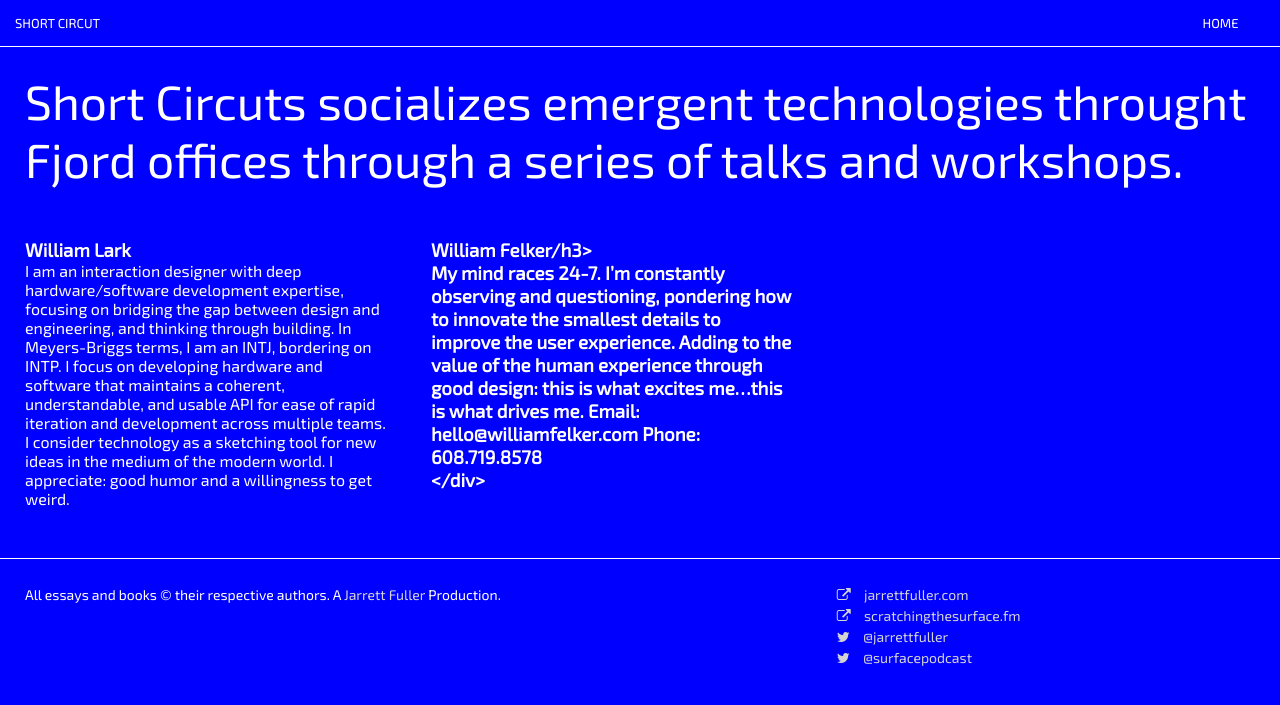
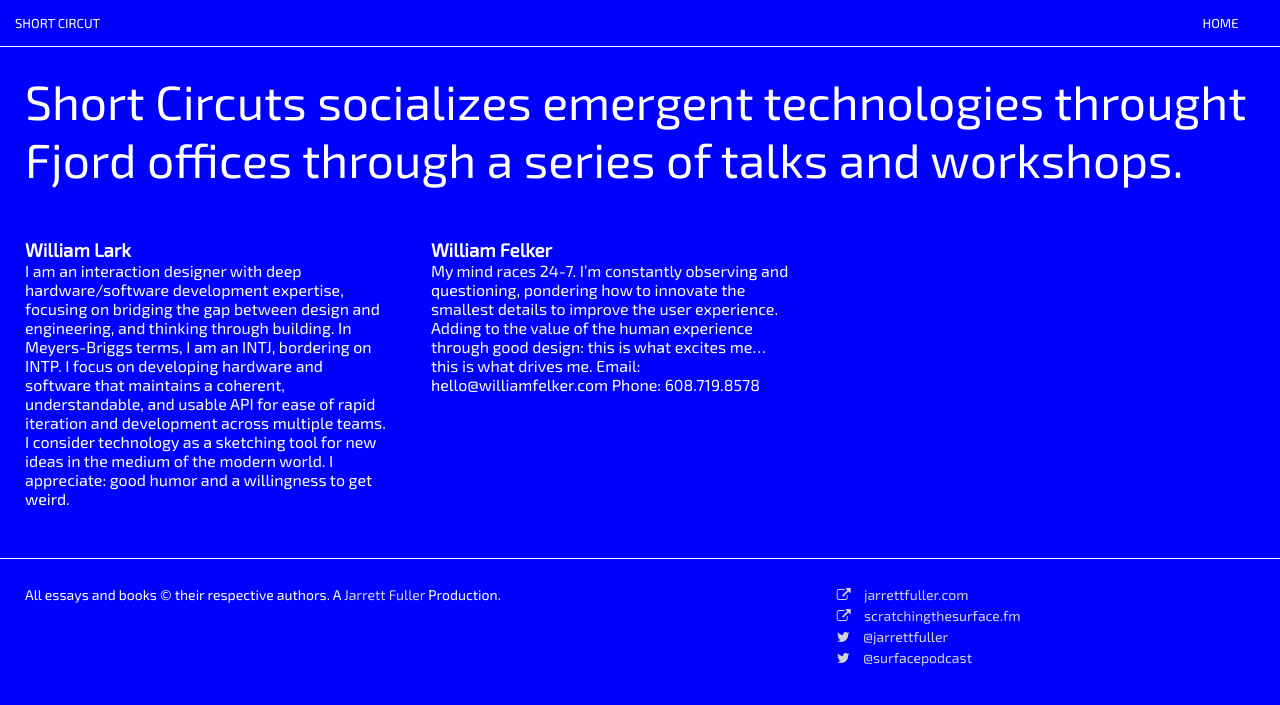
Before and after one commit to fjordsf/short.circuit, a Jekyll site: the page built from about.md, in a window 1280 px wide. Shown: the top 705 px of the page. Built offline with Jekyll 4.4.1, drawn with Linux system fonts in a browser that asks for light colours.

Commit message:
Fixed missing <

```diff
--- a/about.md
+++ b/about.md
@@ -18,7 +18,7 @@ I appreciate: good humor and a willingness to get weird.
 </div>
 
 <div class="bio">
-<h3>William Felker/h3>
+<h3>William Felker</h3>
 <p>My mind races 24-7. I’m constantly observing and questioning, pondering how to innovate the smallest details to improve the user experience. Adding to the value of the human experience through good design:
 
 this is what excites me…this is what drives me.
```
